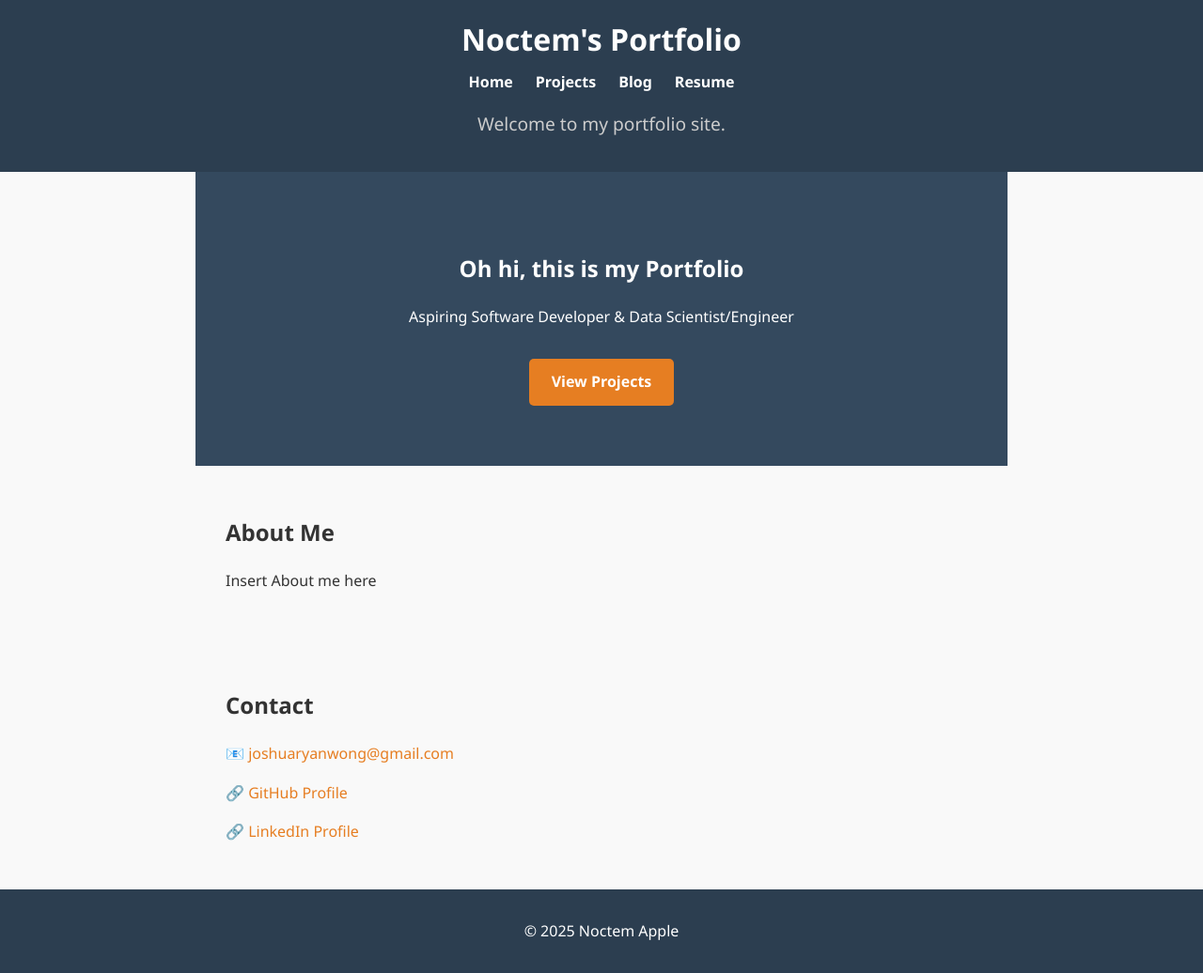
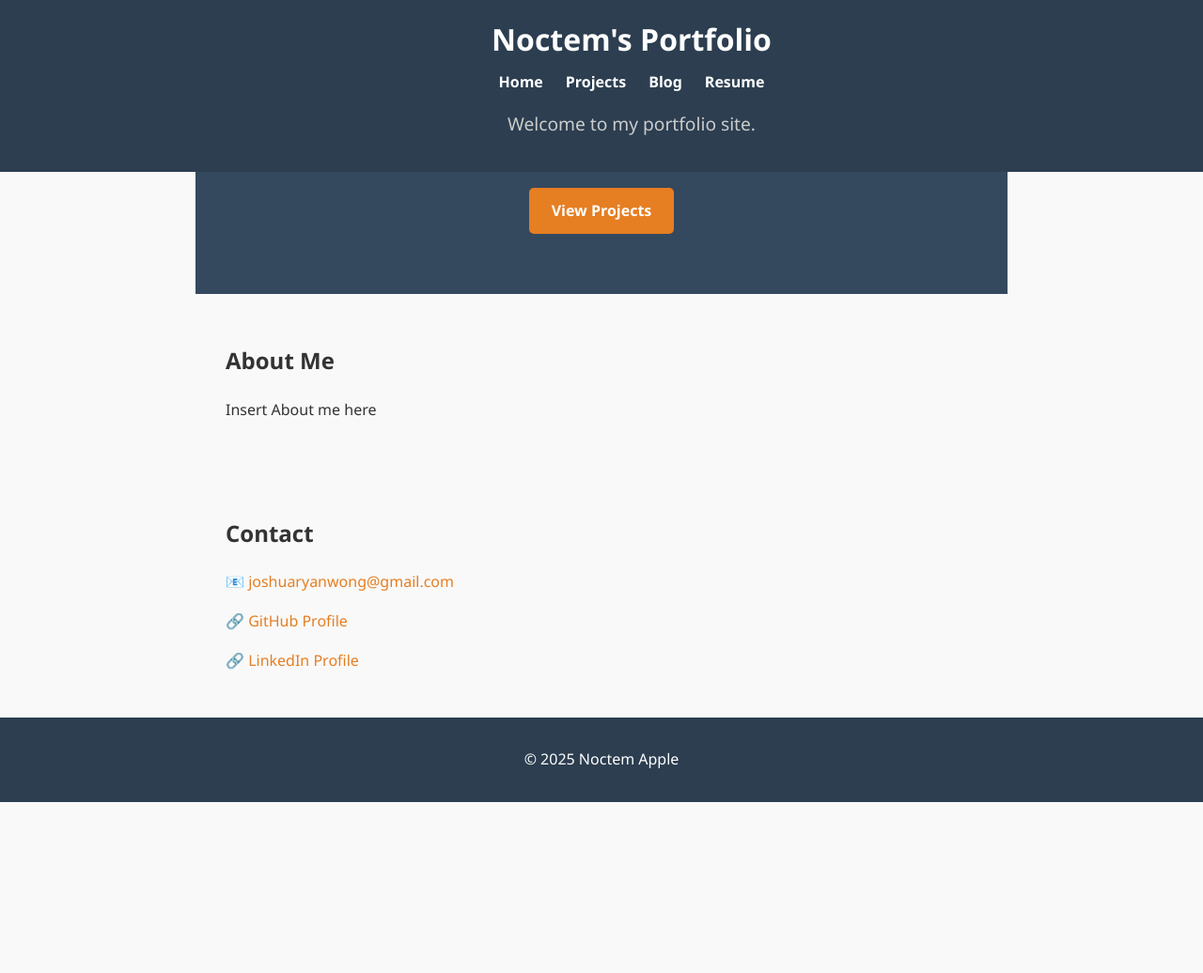
Before and after one commit to NoctemApple/NoctemApple.github.io, a Jekyll site: the page built from index.html, in a window 1280 px wide and 1036 px high. Shown: the whole window at 94% size. Built offline with Jekyll 4.4.1, drawn with Linux system fonts in a browser that asks for light colours.

Commit message:
🎨  some css changes

```diff
--- a/assets/style.css
+++ b/assets/style.css
@@ -24,6 +24,12 @@
   color: #fff;
   padding: 1rem 2rem;
   text-align: center;
+
+  position: fixed;
+  top: 0;
+  left: 0;
+  width: 100%;
+  z-index: 1000;
 }
 
 nav h1 {
@@ -135,3 +141,9 @@
   max-width: 800px;
   margin: auto;
 }
+
+@media (max-width: 600px) {
+  body {
+    padding-top: 150px;
+  }
+}
```
